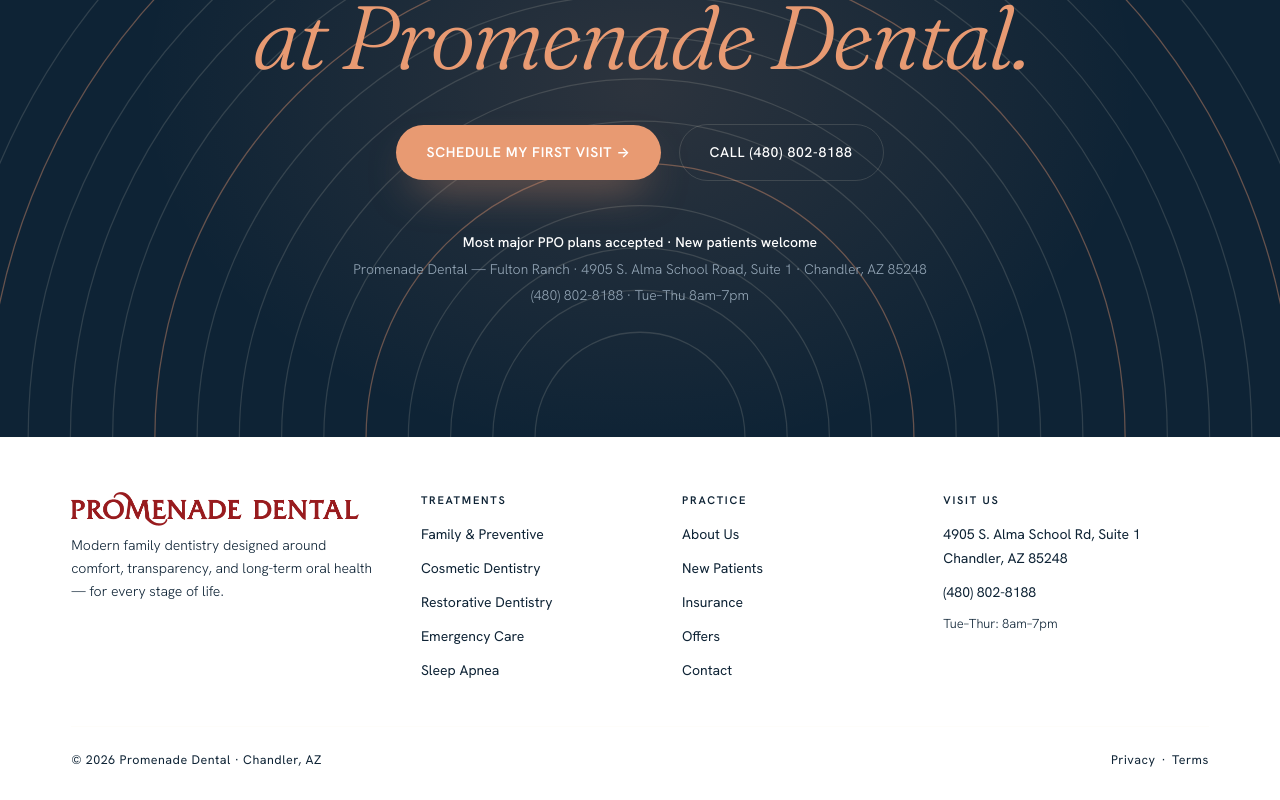
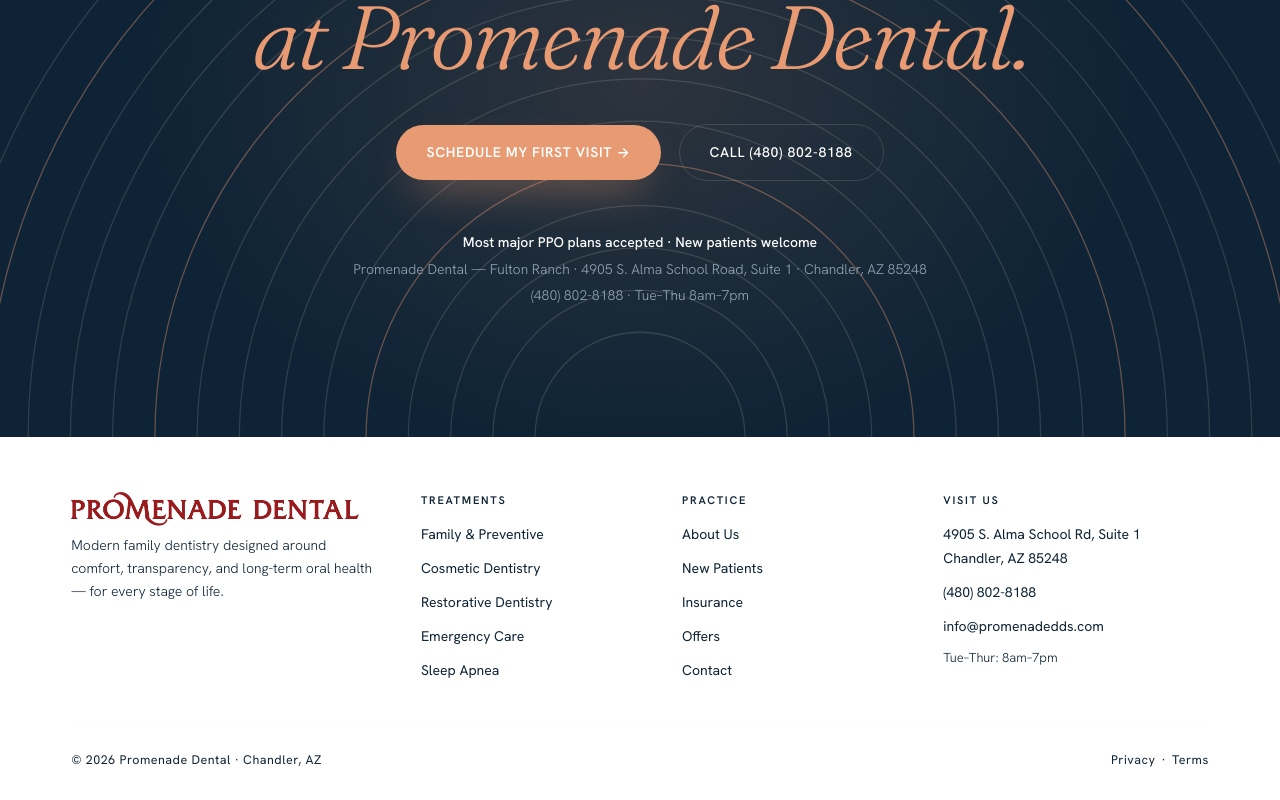
Before and after one commit to BxtDevelopers/Promenade, a Next.js app: page /home03 in a window 1280 px wide. Shown: the part 10423-11223 px from the top of the page. Built offline with nearby package versions, Linux system fonts and the light colour scheme; no server answers.

Commit message:
Updated the mail

```diff
--- a/app/components/ContactSection.tsx
+++ b/app/components/ContactSection.tsx
@@ -76,7 +76,7 @@
             <div className="space-y-4">
               {[
                 { icon: Phone, label: "Call Us Today", value: "(555) 123-4567", href: "tel:+15551234567" },
-                { icon: Mail, label: "Send an Email", value: "hello@promenadedental.ca", href: "mailto:hello@promenadedental.ca" },
+                { icon: Mail, label: "Send an Email", value: "info@promenadedds.com", href: "mailto:info@promenadedds.com" },
               ].map((item) => (
                 <a
                   key={item.label}
--- a/app/components/Footer.tsx
+++ b/app/components/Footer.tsx
@@ -91,9 +91,9 @@
                 </a>
               </li>
               <li>
-                <a href="mailto:hello@promenadedental.ca" className="flex items-center gap-3 text-white/70 hover:text-[#ffa07a] transition-colors group">
+                <a href="mailto:info@promenadedds.com" className="flex items-center gap-3 text-white/70 hover:text-[#ffa07a] transition-colors group">
                   <Mail className="w-5 h-5 shrink-0 text-white/40 group-hover:text-[#ffa07a] transition-colors" />
-                  <span className="font-['DM_Sans'] text-[15px]">hello@promenade.ca</span>
+                  <span className="font-['DM_Sans'] text-[15px]">info@promenadedds.com</span>
                 </a>
               </li>
             </ul>
--- a/app/components/contact/ContactDetails.tsx
+++ b/app/components/contact/ContactDetails.tsx
@@ -17,8 +17,8 @@
   },
   {
     label: 'Email Us',
-    value: 'hello@promenadedental.com',
-    href: 'mailto:hello@promenadedental.com',
+    value: 'info@promenadedds.com',
+    href: 'mailto:info@promenadedds.com',
     icon: 'M3 6h18v12H3V6zm0 0 9 7 9-7',
   },
   //\u00b7 Fri\u2013Mon Closed
--- a/app/components/home3/Footer.tsx
+++ b/app/components/home3/Footer.tsx
@@ -94,6 +94,14 @@
                   (480) 802-8188
                 </Link>
               </li>
+              <li>
+                <Link
+                  href="mailto:info@promenadedds.com"
+                  className="no-underline text-[14px] transition-colors duration-[250ms] hover:text-coral text-[color:var(--muted)]"
+                >
+                  info@promenadedds.com
+                </Link>
+              </li>
               <li className="text-[13px] font-light text-[color:var(--muted-2)]">
                 Tue–Thur: 8am–7pm
               </li>
```
